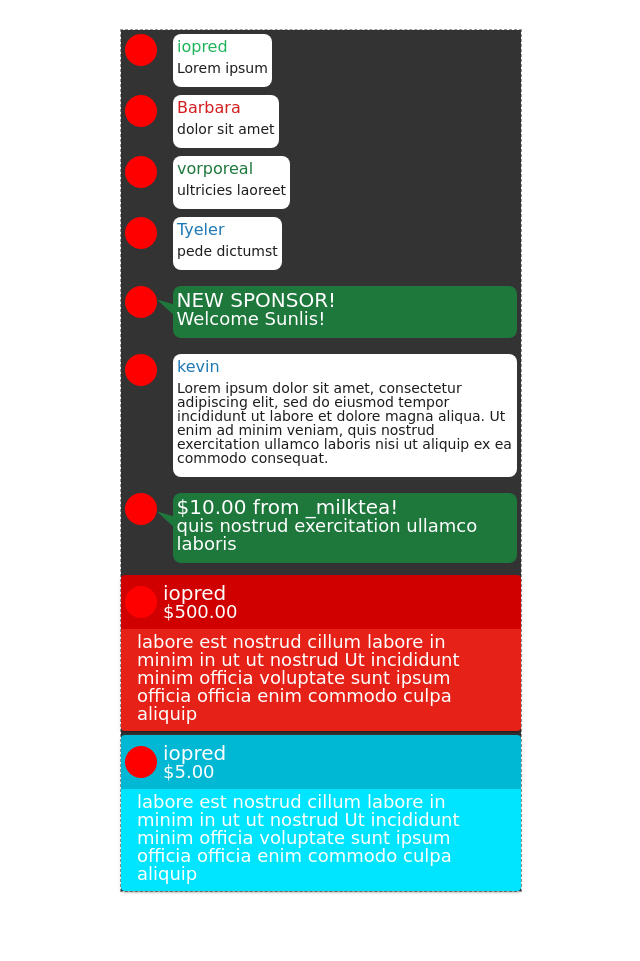
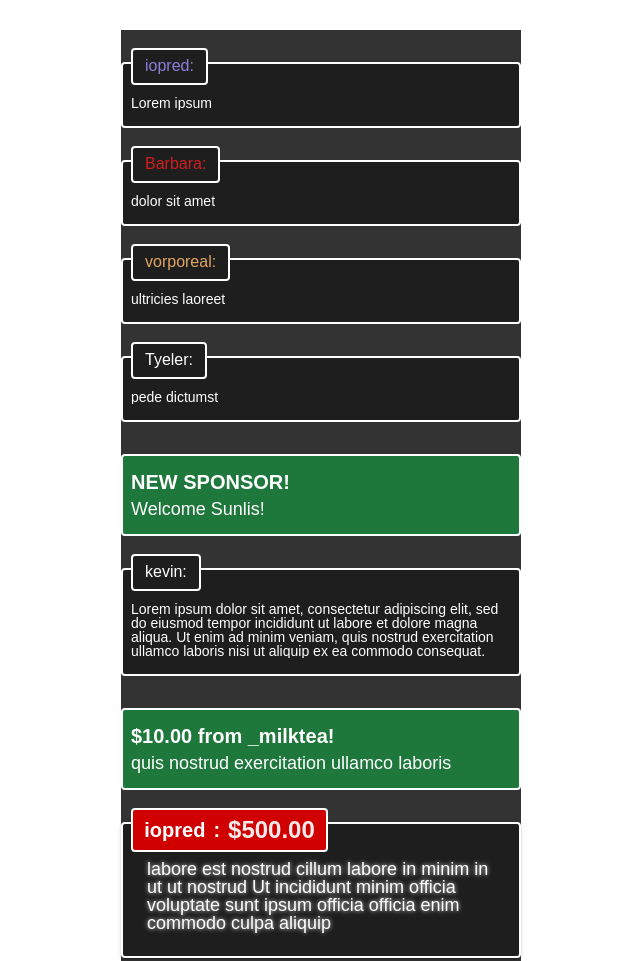
Before and after one commit to strcode-yabu/youtube-comment, a plain HTML site: page index.html in a window 1280 px wide. Shown: the top 961 px of the page, without its empty margins (319-959 px from the left). Before the commit the page ends 921 px from the top, so only its background shows below. Drawn offline with Linux system fonts and the light colour scheme; a web font is replaced by a local one.

Commit message:
Released version 2.0.0.

```diff
--- a/assets/scss/comments.scss
+++ b/assets/scss/comments.scss
@@ -1,26 +1,50 @@
-@import url("https://fonts.googleapis.com/css2?family=Hachi+Maru+Pop&display=swap");
+@import url('https://fonts.googleapis.com/css2?family=DotGothic16&display=swap');
 
-$color-white: rgb(255, 255, 255);
-$color-black30: rgb(30, 30, 30);
-$color-gray: rgb(90, 90, 90);
-$color-red: rgb(210, 30, 30);
-$color-aqua: rgb(30, 120, 180);
-$color-green180: rgb(30, 180, 90);
-$color-green120: rgb(30, 120, 60);
+$color-timestamp: rgb(90, 90, 90);
+$color-author-name: rgb(255, 255, 255);
+$color-owner: rgb(141, 127, 218);
+$color-moderator: rgb(210, 30, 30);
+$color-member: rgb(226, 166, 97);
+$color-message: rgb(255, 255, 255);
+$color-message-window: rgb(30, 30, 30);
+$color-message-window-border: rgb(255, 255, 255);
 
-$color-timestamp: $color-gray;
-$color-author-name: $color-aqua;
-$color-owner: $color-green180;
-$color-moderator: $color-red;
-$color-member: $color-green120;
-$color-message: $color-black30;
-$color-bg-balloon: $color-white;
-$color-bg-balloon-member: $color-member;
-
-$font: "Hachi Maru Pop", cursive;
+$font: 'DotGothic16', sans-serif;
 
 @mixin bg-color-transparent() {
   background-color: transparent !important;
+}
+
+@mixin window() {
+  box-sizing: border-box;
+  background-color: $color-message-window;
+  border: 2px solid $color-message-window-border;
+  border-radius: 4px;
+}
+
+@mixin message-window() {
+  @include window();
+  padding: 32px 8px 16px;
+  position: relative;
+  &:not(:first-child) {
+    margin-top: 32px !important;
+  }
+  & #content {
+    display: flex;
+    flex-direction: column;
+    gap: 8px;
+  }
+}
+
+@mixin name-window() {
+  @include window();
+  padding: .5em .75em .55em;
+  position: absolute;
+  top: -16px;
+  left: 8px;
+  &::after {
+    content: ":";
+  }
 }
 
 /* Background colors*/
@@ -31,53 +55,38 @@ body {
 /* Transparent background. */
 yt-live-chat-renderer {
   @include bg-color-transparent();
+  outline: none !important;
+  padding-top: 32px;
 }
 yt-live-chat-text-message-renderer {
   &,
   &[is-highlighted] {
-    @include bg-color-transparent();
+    @include message-window();
   }
   &[author-type="owner"] {
     &,
     &[is-highlighted] {
-      @include bg-color-transparent();
+      @include message-window();
     }
   }
   &[author-type="moderator"] {
     &,
     &[is-highlighted] {
-      @include bg-color-transparent();
+      @include message-window();
     }
   }
   &[author-type="member"] {
     &,
     &[is-highlighted] {
-      @include bg-color-transparent();
+      @include message-window();
     }
   }
 }
 yt-live-chat-author-chip {
   #author-name {
-    @include bg-color-transparent();
+    @include message-window();
   }
 }
-
-
-// /* Outlines */
-// yt-live-chat-renderer {
-//   * {
-//     text-shadow: -2px -2px #000000,-2px -1px #000000,-2px 0px #000000,-2px 1px #000000,-2px 2px #000000,-1px -2px #000000,-1px -1px #000000,-1px 0px #000000,-1px 1px #000000,-1px 2px #000000,0px -2px #000000,0px -1px #000000,0px 0px #000000,0px 1px #000000,0px 2px #000000,1px -2px #000000,1px -1px #000000,1px 0px #000000,1px 1px #000000,1px 2px #000000,2px -2px #000000,2px -1px #000000,2px 0px #000000,2px 1px #000000,2px 2px #000000;
-//     font-family: $font;
-//     font-size: 18px !important;
-//     line-height: 18px !important;
-//   }
-// }
-// yt-live-chat-text-message-renderer,
-// yt-live-chat-legacy-paid-message-renderer {
-//   #content {
-//     overflow: initial !important;
-//   }
-// }
 
 /* Hide scrollbar. */
 yt-live-chat-item-list-renderer {
@@ -97,32 +106,12 @@ yt-live-chat {
   }
 }
 
-/* Reduce side padding. */
-yt-live-chat {
-  &-text,
-  &-legacy-paid {
-    &-message-renderer {
-      padding-left: 4px !important;
-      padding-right: 4px !important;
-    }
-  }
-  &-paid-message-renderer {
-    #header {
-      padding-left: 4px !important;
-      padding-right: 4px !important;
-    }
-  }
-}
-
 /* Avatars. */
 yt-live-chat-text-message-renderer,
 yt-live-chat-paid-message-renderer,
 yt-live-chat-legacy-paid-message-renderer {
   #author-photo {
-    width: 32px !important;
-    height: 32px !important;
-    border-radius: 32px !important;
-    margin-right: 6px !important;
+    display: none !important;
   }
 }
 
@@ -140,7 +129,7 @@ yt-live-chat-text-message-renderer {
     color: $color-timestamp !important;
     font-family: $font;
     font-size: 16px !important;
-    line-height: 16px !important;
+    line-height: 1 !important;
   }
 }
 
@@ -163,11 +152,10 @@ yt-live-chat-text-message-renderer {
   }
 }
 
-
-
 /* Channel names. */
 yt-live-chat-text-message-renderer {
   #author-name {
+    @include name-window();
     color: $color-author-name !important;
     font-family: $font;
     font-size: 16px !important;
@@ -193,43 +181,75 @@ yt-live-chat {
   &-paid,
   &-legacy-paid {
     &-message-renderer {
+      @include message-window();
+      padding-top: 16px;
       & #author-name,
       & #event-text {
         &,
         & * {
-          color: $color-white !important;
+          color: $color-message!important;
           font-family: $font;
           font-size: 20px !important;
-          line-height: 20px !important;
+          font-weight: bold;
+          line-height: 1 !important;
         }
       }
       & #purchase-amount,
       & #detail-text {
         &,
         & * {
-          color: $color-white !important;
+          color: $color-message !important;
           font-family: $font;
           font-size: 18px !important;
-          line-height: 18px !important;
+          line-height: 1 !important;
         }
       }
 
     }
   }
   &-paid-message-renderer {
-    margin: 4px 0 !important;
+    margin: 0 !important;
+    padding-top: 32px !important;
+    & #header {
+      min-height: auto !important;
+      @include name-window();
+      &::after {
+        display: none;
+      }
+      &-content {
+        font-weight: bold;
+        display: flex;
+        flex-direction: row;
+        flex-wrap: wrap;
+        align-items: center;
+      }
+      & #author-name {
+        &::after {
+          content: ':';
+          margin: 0 8px;
+        }
+      }
+      & #purchase-amount {
+        font-size: 24px !important;
+      }
+    }
     & #content {
+      background: transparent !important;
       &,
       & * {
-        color: $color-white !important;
+        color: $color-message !important;
         font-family: $font;
         font-size: 18px !important;
-        line-height: 18px !important;
+        line-height: 1 !important;
+        display: flex;
+        flex-direction: column;
+        gap: 16px;
+        filter: drop-shadow(0 0 2px #fff6);
       }
     }
   }
   &-legacy-paid-message-renderer {
-    @include bg-color-transparent();
+    background-color: rgb(30, 120, 60) !important;
     box-shadow: none !important;
     margin: 4px 0 !important;
   }
@@ -256,7 +276,7 @@ yt-live-chat {
       &-item-renderer {
         &,
         & * {
-          color: $color-white !important;
+          color: $color-message !important;
           font-family: $font;
         }
       }
@@ -279,109 +299,60 @@ yt-live-chat {
 }
 
 /* Animation */
-@keyframes anime {
+@keyframes cycle {
   0% {
-    transform: scale(0) translateY(5px);
-    transform-origin: left;
+    transform: scale(1) translateY(8px);
+    transform-origin: top;
     opacity: 0;
   }
-  10% {
+  5% {
     transform: scale(1) translateY(0);
-    transform-origin: left;
+    transform-origin: top;
     opacity: 1;
   }
-  90% {
+  97% {
     transform: scale(1) translateY(0);
-    transform-origin: left;
+    transform-origin: top;
     opacity: 1;
   }
+  99.9% {
+    transform: scale(0) translateY(0);
+    transform-origin: top;
+    opacity: 0;
+    position: relative;
+  }
   100% {
-    transform: scale(1) translateY(0);
-    transform-origin: left;
-    opacity: .25;
+    display: none;
+    opacity: 0;
+    position: fixed;
   }
 }
-
-@keyframes anime_paid {
-  0% {
-    transform: scale(0) translateY(5px);
-    transform-origin: left;
-    opacity: 0;
-  }
-  10% {
-    transform: scale(1) translateY(0);
-    transform-origin: left;
+@keyframes flash {
+  0%,
+  100% {
     opacity: 1;
   }
-  90% {
-    transform: scale(1) translateY(0);
-    transform-origin: left;
-    opacity: 1;
+  50% {
+    opacity: .9;
   }
-  100% {
-    transform: scale(1) translateY(0);
-    transform-origin: left;
-    opacity: .25;
-  }
+
 }
 
 yt-live-chat {
   &-text,
-  &-legacy-paid {
-    &-message-renderer {
-      animation: anime 10000ms both;
-    }
-  }
-}
-
-yt-live-chat {
+  &-legacy-paid,
   &-paid {
     &-message-renderer {
-      animation: anime_paid 10000ms both;
-    }
-  }
-}
-
-/*Speech bubble*/
-yt-live-chat {
-  &-text,
-  &-legacy-paid {
-    &-message-renderer {
-      #content{
-        width: auto;
-        margin-left: 10px;
-        background-color: $color-bg-balloon;
-        padding: .25em .25em .75em;
-        border-radius: 8px;
-        position: relative;
-        &::before {
-          content: "";
-          display: block;
-          position: absolute;
-          top: 30%;
-          left: -18px;
-          width: 0px;
-          height: 0px;
-          border-style: solid;
-          border-width: 10px 0px 0px 20px;
-          border-color: $color-bg-balloon transparent transparent;
-          transform: rotate(16deg);
-        }
-      }
-      #message {
-        display: block;
-        margin-top: 5px;
-      }
+      animation: cycle 30000ms forwards;
     }
   }
 }
 yt-live-chat {
-  &-legacy-paid {
+  &-paid {
     &-message-renderer {
-      #content{
-        background-color: $color-bg-balloon-member;
-        &::before {
-          border-color: $color-bg-balloon-member transparent transparent;
+      & #header {
+        & #purchase-amount {
+          animation: flash 800ms infinite;
         }
       }
     }
```
Also changed, not shown: assets/css/comments.css, 1 other file.
